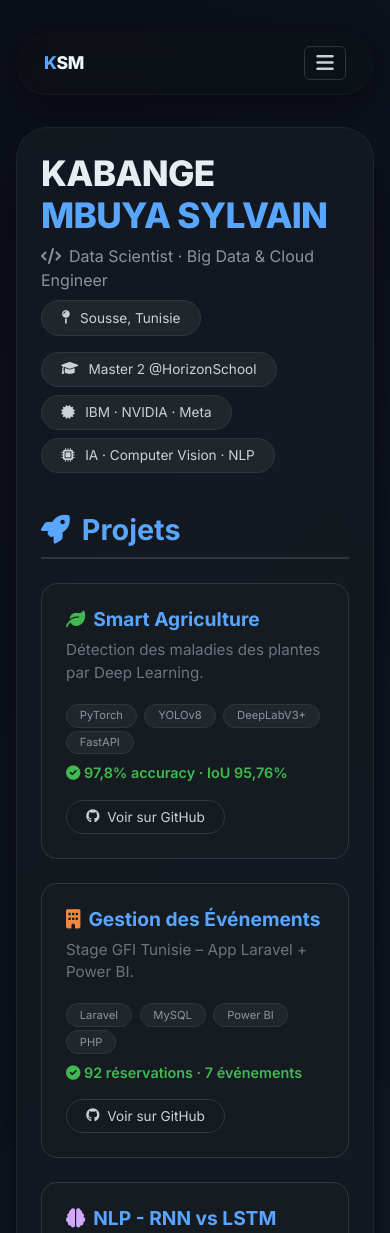
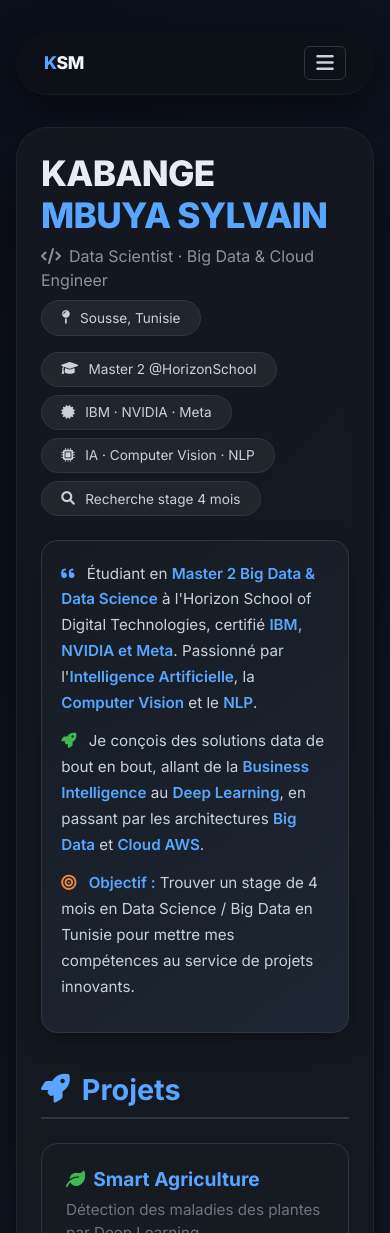
Before and after one commit to kabangesylvain-ui/portfolio, a plain HTML site: page index.html in a window 390 px wide. Shown: the top 1233 px of the page. Drawn offline with nearby package versions, Linux system fonts and the light colour scheme.

Commit message:
Update Présentation

```diff
--- a/index.html
+++ b/index.html
@@ -13,7 +13,6 @@
   <link href="https://fonts.googleapis.com/css2?family=Inter:wght@400;600;700;800&display=swap" rel="stylesheet"/>
 
   <style>
-    /* ---------- RESET & GLOBAL ---------- */
     * {
       margin: 0;
       padding: 0;
@@ -120,6 +119,30 @@
       box-shadow: 0 4px 12px rgba(88, 166, 255, 0.15);
     }
 
+    /* ---------- CARTE PRÉSENTATION ---------- */
+    .presentation-card {
+      background: linear-gradient(145deg, #161b22, #1e2633);
+      border: 1px solid #30363d;
+      border-radius: 16px;
+      padding: 1.8rem 2rem;
+      margin: 1.5rem 0;
+      box-shadow: 0 8px 24px rgba(0, 0, 0, 0.3);
+      transition: all 0.3s;
+    }
+    .presentation-card:hover {
+      border-color: #58a6ff;
+    }
+    .presentation-card p {
+      font-size: 1.05rem;
+      line-height: 1.7;
+      color: #c9d1d9;
+      margin-bottom: 0.8rem;
+    }
+    .presentation-card .highlight-text {
+      color: #58a6ff;
+      font-weight: 600;
+    }
+
     /* ---------- TITRES DE SECTION ---------- */
     .section-title {
       color: #58a6ff;
@@ -154,7 +177,6 @@
       font-size: 1.2rem;
     }
 
-    /* ---------- TAGS TECHNIQUES ---------- */
     .tech-tag {
       background: #21262d;
       padding: 0.15rem 0.8rem;
@@ -171,7 +193,6 @@
       font-size: 0.9rem;
     }
 
-    /* ---------- BOUTONS ---------- */
     .btn-outline-github {
       border: 1px solid #30363d;
       color: #c9d1d9;
@@ -191,7 +212,6 @@
       color: #fff;
     }
 
-    /* ---------- LIENS DE CONTACT ---------- */
     .contact-link {
       color: #58a6ff;
       text-decoration: none;
@@ -211,7 +231,7 @@
       text-decoration: none;
     }
 
-    /* ---------- GALERIE D'IMAGES ---------- */
+    /* ---------- GALERIE ---------- */
     .gallery-grid {
       display: grid;
       grid-template-columns: repeat(auto-fit, minmax(200px, 1fr));
@@ -244,7 +264,6 @@
       color: #8b949e;
     }
 
-    /* ---------- PIED DE PAGE ---------- */
     footer {
       border-top: 1px solid #30363d;
       padding-top: 1.8rem;
@@ -254,7 +273,6 @@
       font-size: 0.9rem;
     }
 
-    /* ---------- BOUTON SCROLL TOP ---------- */
     .scroll-top {
       position: fixed;
       bottom: 2rem;
@@ -279,30 +297,21 @@
       background: #79c0ff;
     }
 
-    /* ---------- RESPONSIVE ---------- */
     @media (max-width: 768px) {
-      .portfolio-card {
-        padding: 1.5rem;
-      }
-      h1 {
-        font-size: 2.2rem;
-      }
-      .subtitle {
-        font-size: 1rem;
-      }
-      .gallery-grid {
-        grid-template-columns: repeat(auto-fit, minmax(140px, 1fr));
-      }
-      .custom-navbar .navbar-brand {
-        font-size: 1.1rem;
-      }
+      .portfolio-card { padding: 1.5rem; }
+      h1 { font-size: 2.2rem; }
+      .subtitle { font-size: 1rem; }
+      .gallery-grid { grid-template-columns: repeat(auto-fit, minmax(140px, 1fr)); }
+      .custom-navbar .navbar-brand { font-size: 1.1rem; }
+      .presentation-card { padding: 1.2rem; }
+      .presentation-card p { font-size: 0.95rem; }
     }
   </style>
 </head>
 <body>
 
   <!-- ========================================= -->
-  <!-- NAVBAR DYNAMIQUE (responsive + JS)       -->
+  <!-- NAVBAR                                    -->
   <!-- ========================================= -->
   <nav class="navbar navbar-expand-lg custom-navbar">
     <div class="container-fluid">
@@ -348,6 +357,29 @@
       <span class="badge-custom"><i class="fas fa-graduation-cap me-1"></i>Master 2 @HorizonSchool</span>
       <span class="badge-custom"><i class="fas fa-certificate me-1"></i>IBM · NVIDIA · Meta</span>
       <span class="badge-custom"><i class="fas fa-microchip me-1"></i>IA · Computer Vision · NLP</span>
+      <span class="badge-custom"><i class="fas fa-search me-1"></i>Recherche stage 4 mois</span>
+    </div>
+
+    <!-- ========================================= -->
+    <!-- PRÉSENTATION (NOUVEAU)                   -->
+    <!-- ========================================= -->
+    <div class="presentation-card">
+      <p>
+        <i class="fas fa-quote-left me-2" style="color:#58a6ff;"></i>
+        Étudiant en <span class="highlight-text">Master 2 Big Data & Data Science</span> à l'Horizon School of Digital Technologies,
+        certifié <span class="highlight-text">IBM, NVIDIA et Meta</span>. Passionné par l'<span class="highlight-text">Intelligence Artificielle</span>,
+        la <span class="highlight-text">Computer Vision</span> et le <span class="highlight-text">NLP</span>.
+      </p>
+      <p>
+        <i class="fas fa-rocket me-2" style="color:#3fb950;"></i>
+        Je conçois des solutions data de bout en bout, allant de la <span class="highlight-text">Business Intelligence</span>
+        au <span class="highlight-text">Deep Learning</span>, en passant par les architectures <span class="highlight-text">Big Data</span>
+        et <span class="highlight-text">Cloud AWS</span>.
+      </p>
+      <p>
+        <i class="fas fa-bullseye me-2" style="color:#f0883e;"></i>
+        <span class="highlight-text">Objectif :</span> Trouver un stage de 4 mois en Data Science / Big Data en Tunisie pour mettre mes compétences au service de projets innovants.
+      </p>
     </div>
 
     <!-- ========================================= -->
@@ -355,16 +387,13 @@
     <!-- ========================================= -->
     <h2 class="section-title" id="projets"><i class="fas fa-rocket"></i> Projets</h2>
     <div class="row g-4">
-      <!-- Carte 1 : Smart Agriculture -->
       <div class="col-md-4">
         <div class="project-card">
           <h5><i class="fas fa-leaf me-2" style="color:#3fb950;"></i>Smart Agriculture</h5>
           <p class="text-secondary" style="font-size:0.95rem;">Détection des maladies des plantes par Deep Learning.</p>
           <div>
-            <span class="tech-tag">PyTorch</span>
-            <span class="tech-tag">YOLOv8</span>
-            <span class="tech-tag">DeepLabV3+</span>
-            <span class="tech-tag">FastAPI</span>
+            <span class="tech-tag">PyTorch</span><span class="tech-tag">YOLOv8</span>
+            <span class="tech-tag">DeepLabV3+</span><span class="tech-tag">FastAPI</span>
           </div>
           <div class="result-badge mt-2"><i class="fas fa-check-circle"></i> 97,8% accuracy · IoU 95,76%</div>
           <a href="https://github.com/kabangesylvain-ui/smart-agriculture-plant-disease" target="_blank" class="btn-outline-github mt-3">
@@ -372,17 +401,13 @@
           </a>
         </div>
       </div>
-
-      <!-- Carte 2 : Gestion des Événements -->
       <div class="col-md-4">
         <div class="project-card">
           <h5><i class="fas fa-building me-2" style="color:#f0883e;"></i>Gestion des Événements</h5>
           <p class="text-secondary" style="font-size:0.95rem;">Stage GFI Tunisie – App Laravel + Power BI.</p>
           <div>
-            <span class="tech-tag">Laravel</span>
-            <span class="tech-tag">MySQL</span>
-            <span class="tech-tag">Power BI</span>
-            <span class="tech-tag">PHP</span>
+            <span class="tech-tag">Laravel</span><span class="tech-tag">MySQL</span>
+            <span class="tech-tag">Power BI</span><span class="tech-tag">PHP</span>
           </div>
           <div class="result-badge mt-2"><i class="fas fa-check-circle"></i> 92 réservations · 7 événements</div>
           <a href="https://github.com/kabangesylvain-ui/gestion-evenements-reservation-salles" target="_blank" class="btn-outline-github mt-3">
@@ -390,17 +415,13 @@
           </a>
         </div>
       </div>
-
-      <!-- Carte 3 : NLP -->
       <div class="col-md-4">
         <div class="project-card">
           <h5><i class="fas fa-brain me-2" style="color:#d2a8ff;"></i>NLP - RNN vs LSTM</h5>
           <p class="text-secondary" style="font-size:0.95rem;">Classification de sentiments sur IMDb.</p>
           <div>
-            <span class="tech-tag">PyTorch</span>
-            <span class="tech-tag">RNN</span>
-            <span class="tech-tag">LSTM</span>
-            <span class="tech-tag">Streamlit</span>
+            <span class="tech-tag">PyTorch</span><span class="tech-tag">RNN</span>
+            <span class="tech-tag">LSTM</span><span class="tech-tag">Streamlit</span>
           </div>
           <div class="result-badge mt-2"><i class="fas fa-check-circle"></i> LSTM 84,30% (+11,06 pts)</div>
           <a href="https://github.com/kabangesylvain-ui/nlp-rnn-lstm-sentiment-analysis" target="_blank" class="btn-outline-github mt-3">
@@ -411,30 +432,22 @@
     </div>
 
     <!-- ========================================= -->
-    <!-- GALERIE D'IMAGES                         -->
+    <!-- GALERIE                                  -->
     <!-- ========================================= -->
     <h2 class="section-title" id="galerie"><i class="fas fa-images"></i> Galerie · Projets</h2>
-    <div class="gallery-grid" id="gallery">
-      <!-- Injecté par JavaScript -->
-    </div>
+    <div class="gallery-grid" id="gallery"></div>
 
     <!-- ========================================= -->
     <!-- COMPÉTENCES                              -->
     <!-- ========================================= -->
     <h2 class="section-title" id="competences"><i class="fas fa-tools"></i> Compétences</h2>
     <div class="d-flex flex-wrap gap-2 mb-3">
-      <span class="badge-custom">Python</span>
-      <span class="badge-custom">PyTorch</span>
-      <span class="badge-custom">Deep Learning</span>
-      <span class="badge-custom">Computer Vision</span>
-      <span class="badge-custom">NLP</span>
-      <span class="badge-custom">Spark</span>
-      <span class="badge-custom">Hadoop</span>
-      <span class="badge-custom">AWS</span>
-      <span class="badge-custom">Docker</span>
-      <span class="badge-custom">MLflow</span>
-      <span class="badge-custom">Power BI</span>
-      <span class="badge-custom">SQL</span>
+      <span class="badge-custom">Python</span><span class="badge-custom">PyTorch</span>
+      <span class="badge-custom">Deep Learning</span><span class="badge-custom">Computer Vision</span>
+      <span class="badge-custom">NLP</span><span class="badge-custom">Spark</span>
+      <span class="badge-custom">Hadoop</span><span class="badge-custom">AWS</span>
+      <span class="badge-custom">Docker</span><span class="badge-custom">MLflow</span>
+      <span class="badge-custom">Power BI</span><span class="badge-custom">SQL</span>
     </div>
 
     <!-- ========================================= -->
@@ -464,25 +477,16 @@
       </a>
     </div>
 
-    <!-- ---------- FOOTER ---------- -->
     <footer>
       <p>© 2026 Kabange Mbuyu Sylvain — <em>“Transformer les données en solutions intelligentes.”</em></p>
     </footer>
   </div>
 
   <!-- ========================================= -->
-  <!-- BOOTSTRAP JS                              -->
+  <!-- BOOTSTRAP + JS                           -->
   <!-- ========================================= -->
-  <script src="https://cdn.jsdelivr.net/npm/bootstrap@5.3.0/dist/js/bootstrap.bundle.min.js">
-  </script>
-
-  <!-- ========================================= -->
-  <!-- JAVASCRIPT : GALERIE, NAV, SCROLL TOP    -->
-  <!-- ========================================= -->
+  <script src="https://cdn.jsdelivr.net/npm/bootstrap@5.3.0/dist/js/bootstrap.bundle.min.js"></script>
   <script>
-    // -----------------------------------------
-    // 1. LISTE EXACTE DES IMAGES (chemins corrigés)
-    // -----------------------------------------
     const images = [
       { src: 'Architecture.png', alt: 'Architecture' },
       { src: 'Classification.png', alt: 'Classification' },
@@ -496,9 +500,6 @@
       { src: 'capteur IO.png', alt: 'Capteurs IoT' }
     ];
 
-    // -----------------------------------------
-    // 2. AFFICHAGE DE LA GALERIE
-    // -----------------------------------------
     function chargerGalerie() {
       const conteneur = document.getElementById('gallery');
       if (!conteneur) return;
@@ -517,9 +518,6 @@
       });
     }
 
-    // -----------------------------------------
-    // 3. NAVBAR ACTIVE (scroll spy)
-    // -----------------------------------------
     function activeNavOnScroll() {
       const sections = document.querySelectorAll('.section-title, .portfolio-card');
       const navLinks = document.querySelectorAll('.navbar-nav .nav-link');
@@ -538,9 +536,6 @@
       });
     }
 
-    // -----------------------------------------
-    // 4. BOUTON RETOUR EN HAUT
-    // -----------------------------------------
     const scrollBtn = document.getElementById('scrollTopBtn');
     if (scrollBtn) {
       window.addEventListener('scroll', () => {
@@ -551,15 +546,11 @@
         }
         activeNavOnScroll();
       });
-
       scrollBtn.addEventListener('click', () => {
         window.scrollTo({ top: 0, behavior: 'smooth' });
       });
     }
 
-    // -----------------------------------------
-    // 5. INITIALISATION AU CHARGEMENT
-    // -----------------------------------------
     document.addEventListener('DOMContentLoaded', () => {
       chargerGalerie();
       activeNavOnScroll();
```
